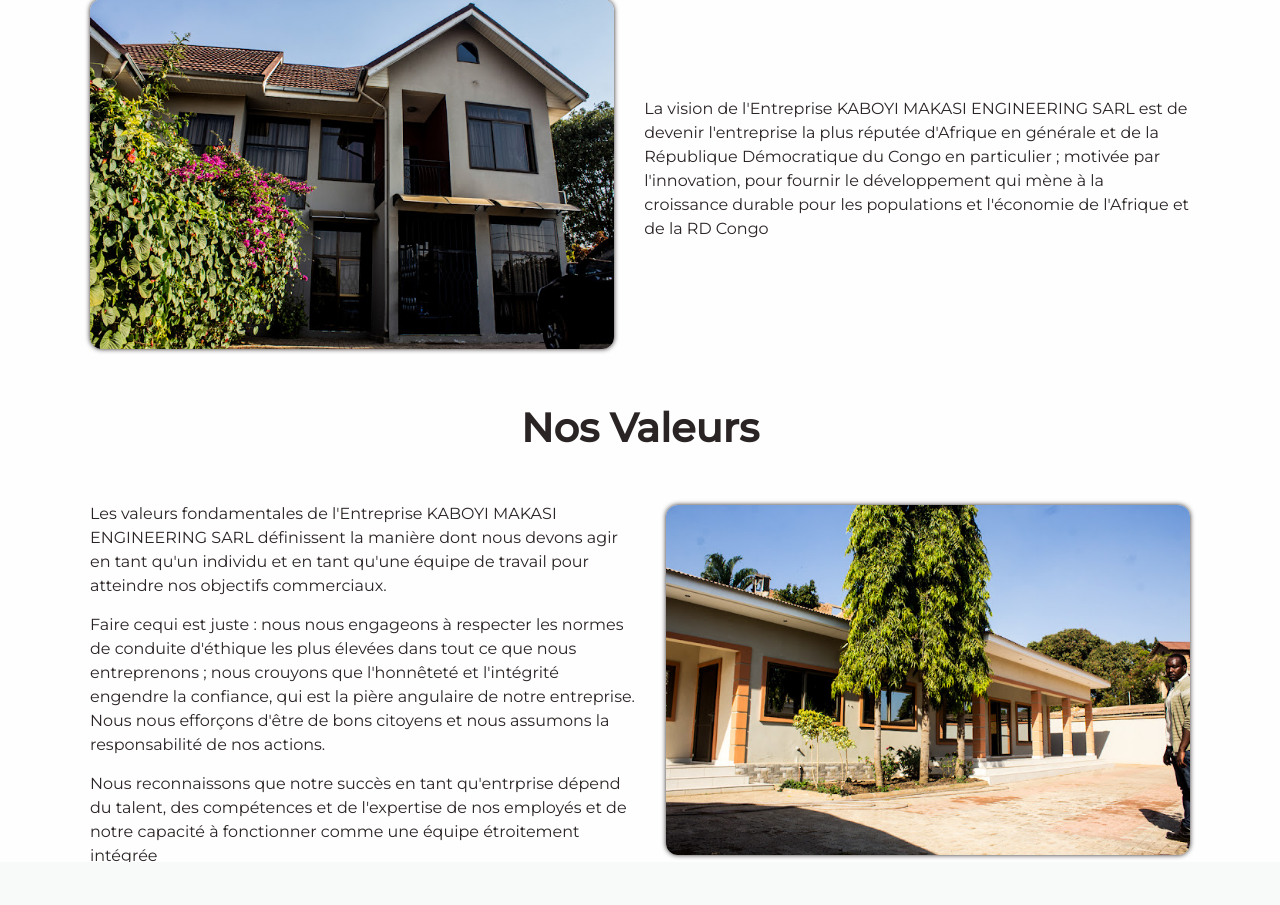
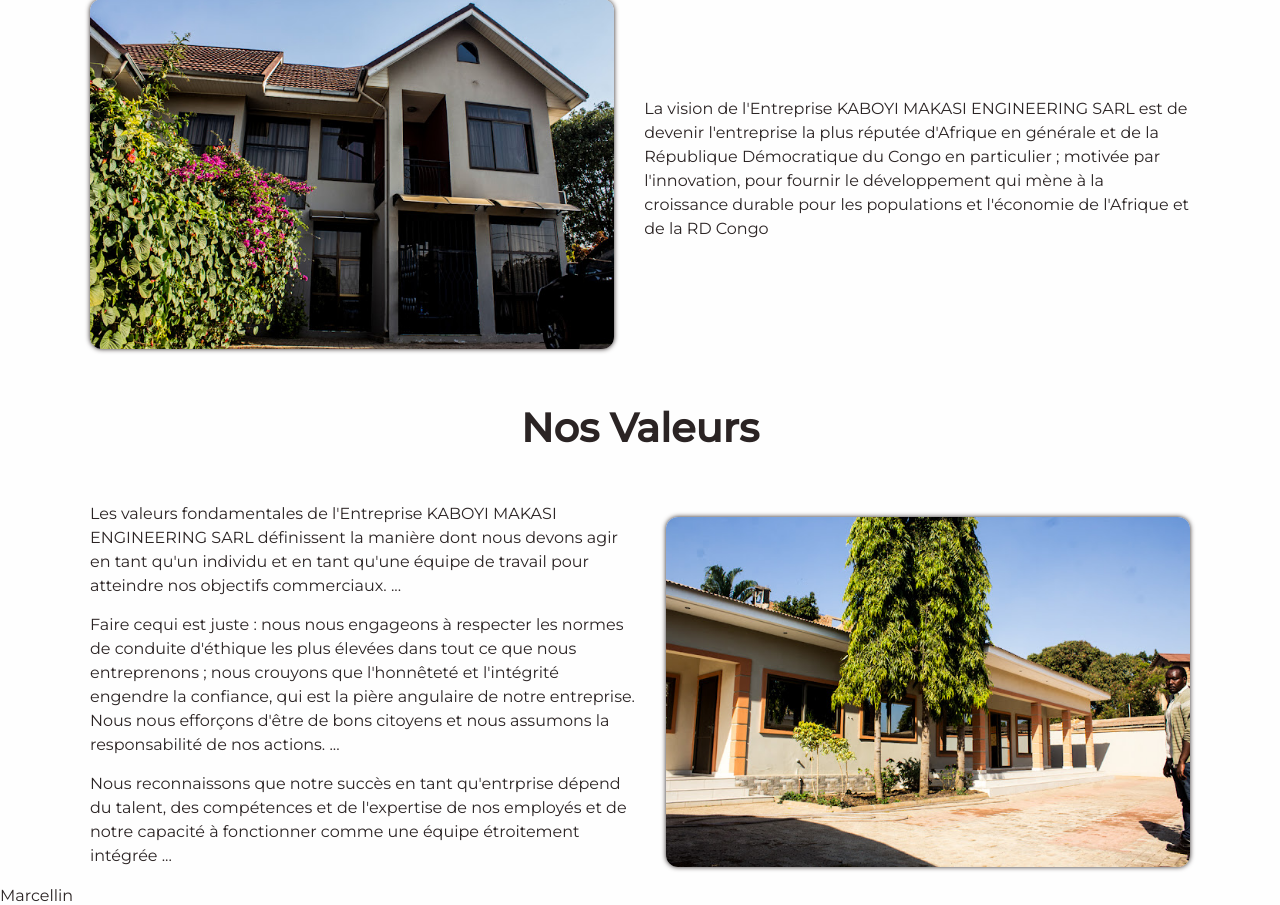
Before and after one commit to MarcellinMweze/site-kaboyimakasi, a PHP site: page / in a window 1280 px wide. Shown: the part 1560-2465 px from the top of the page. Before the commit the page ends 2422 px from the top, so only its background shows below. Run offline with PHP 8.4, Linux system fonts and the light colour scheme.

Commit message:
ajout éléments

```diff
--- a/index.php
+++ b/index.php
@@ -91,9 +91,11 @@
                 </div>
             </div>
         </div>
-    <div class="footer">
-
-    </div>
+        <div class="footer">
+            <div class="footer-contener">
+                <p>Marcellin</p>
+            </div>
+        </div>
     </main>
 </body>
 
--- a/style.css
+++ b/style.css
@@ -24,7 +24,7 @@
   /* Les variables pour couper le long paragraphe de la section apropos contener valeur */
 
   --line-h: 24px;
-  --ntn-line-valeur: 15;
+  --ntn-line-valeur: 16;
 }
 
 body {
@@ -228,4 +228,10 @@ body {
 .contener-apropos .contener-valeur .valeur {
   max-height: calc(var(--line-h) * var(--ntn-line-valeur));
   overflow: hidden;
+  position: relative;
 }
+
+.contener-apropos .contener-valeur .valeur ::after {
+  content: " ...";
+  cursor: pointer;
+}
```
